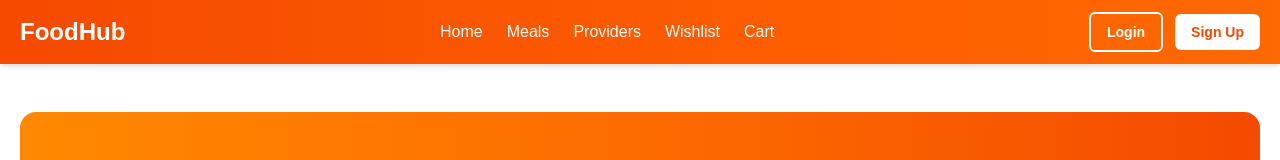
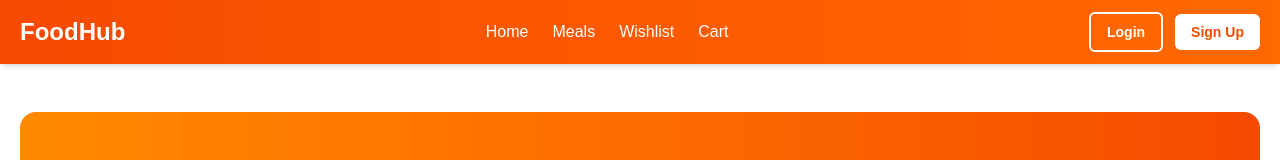
Before and after one commit to Seam7819/foodHub-frontend, a Next.js app: page / in a window 1280 px wide. Shown: the top 160 px of the page. Built offline with nearby package versions, Linux system fonts and the light colour scheme; no server answers.

Commit message:
nav change

```diff
--- a/src/components/shared/Navbar.tsx
+++ b/src/components/shared/Navbar.tsx
@@ -30,7 +30,6 @@ const Navbar = () => {
         <div className="hidden md:flex gap-6 items-center text-sm md:text-base text-white">
           <Link href="/" className="hover:text-orange-100 transition">Home</Link>
           <Link href="/meals" className="hover:text-orange-100 transition">Meals</Link>
-          <Link href="/providers" className="hover:text-orange-100 transition">Providers</Link>
           <Link href="/wishlist" className="hover:text-orange-100 transition">Wishlist</Link>
           <Link href="/cart" className="relative hover:text-orange-100 transition">
             Cart
```
